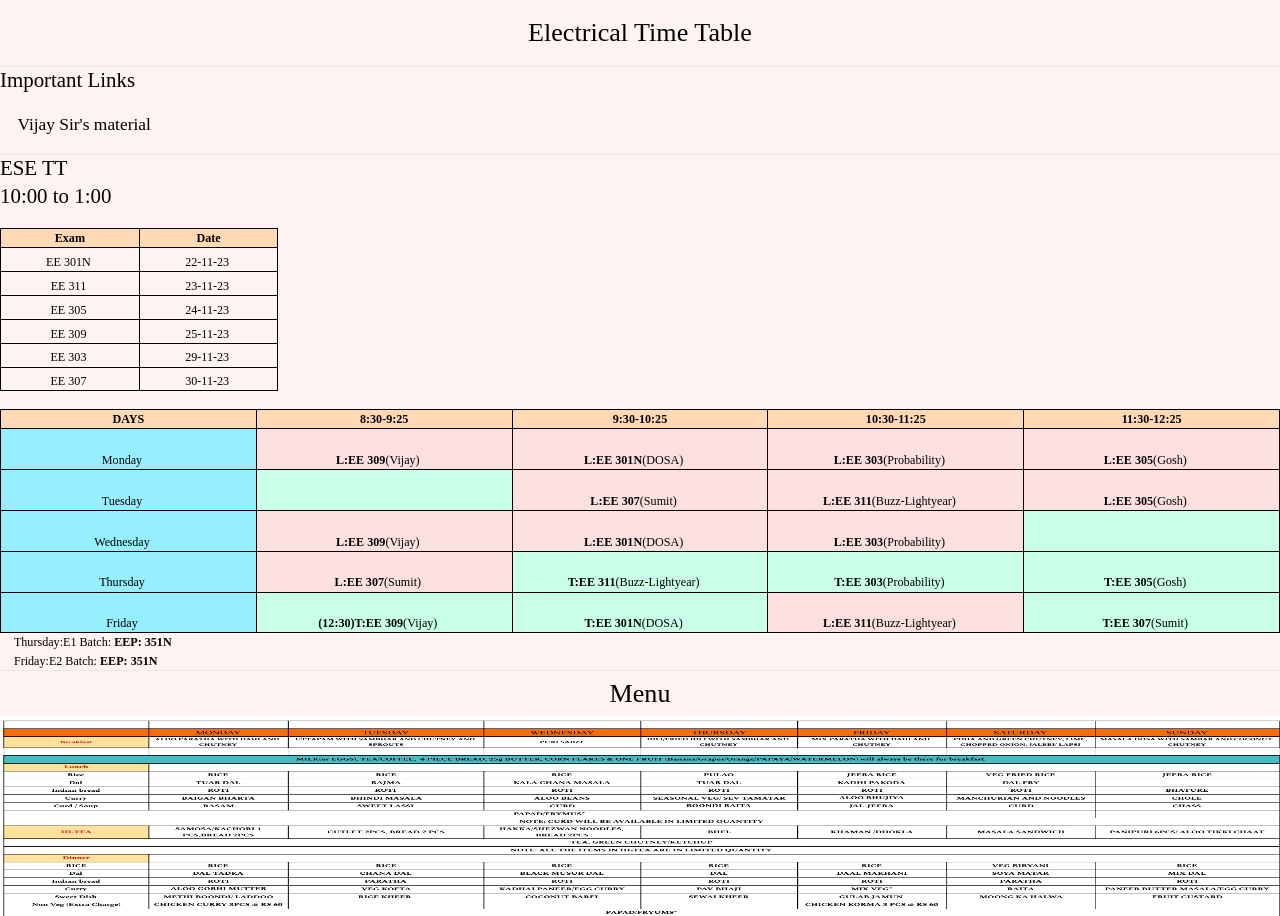
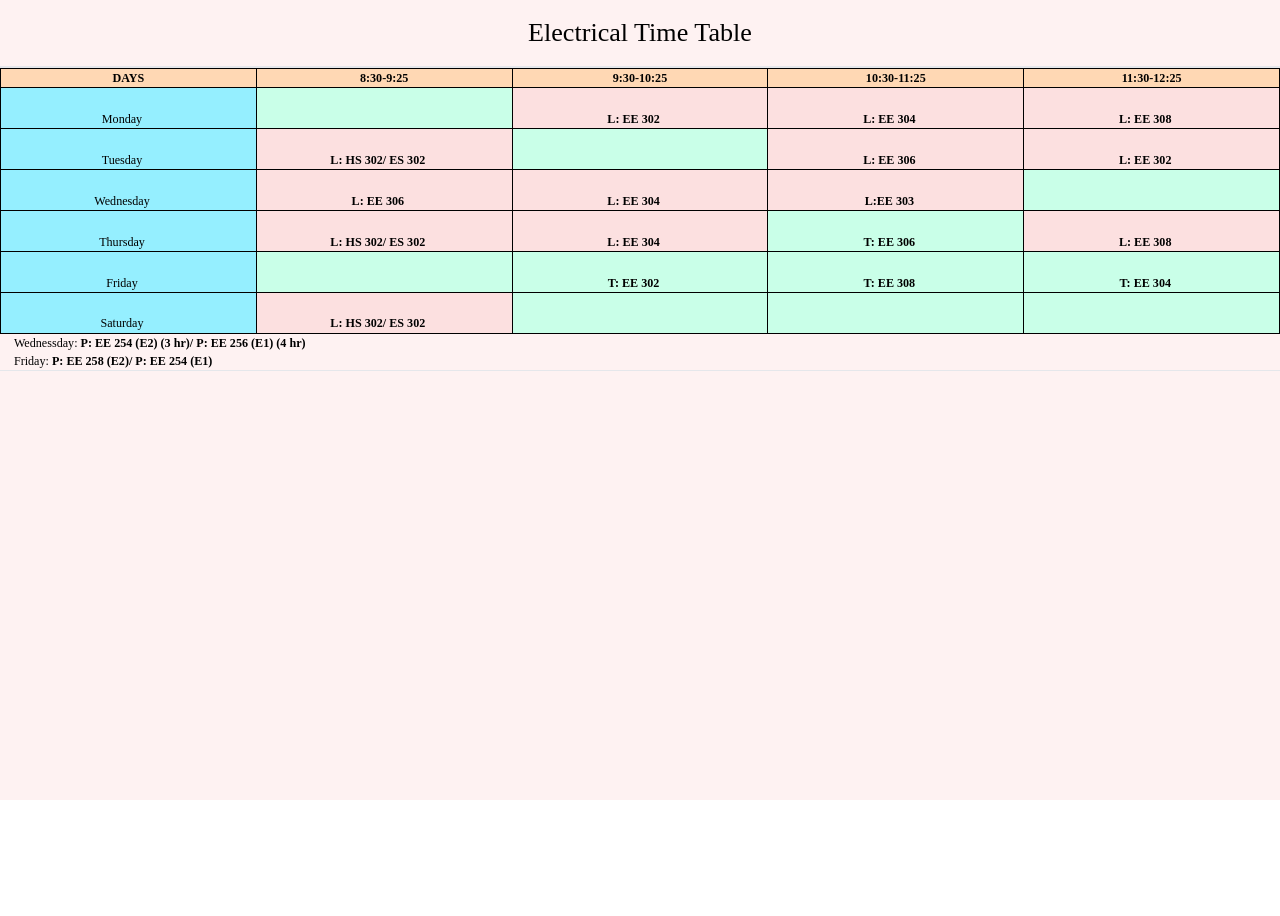
Before and after one commit to Shuffled720/2023-24-TT, a Next.js app: page / in a window 1280 px wide. After the commit the page ends 800 px from the top, so only its background shows below. Built offline with nearby package versions, Linux system fonts and the light colour scheme; a web font is replaced by a local one.

Commit message:
data updated

```diff
--- a/app/page.js
+++ b/app/page.js
@@ -13,13 +13,13 @@ export default function Home() {
       <div className="h-screen bg-red-50">
         <Header />
         <hr />
-        <Links />
+        {/* <Links /> */}
         <hr />
         {/* <TodaySchedule /> */}
-        <ExamTT />
+        {/* <ExamTT /> */}
         <FullWeekTT />
         <hr />
-        <Menu />
+        {/* <Menu /> */}
         <Footer />
       </div >
     </main>
--- a/components/FullWeekTT.jsx
+++ b/components/FullWeekTT.jsx
@@ -30,8 +30,8 @@ const FullWeekTT = () => {
                         </tbody>
                     </table>
                     <div className='px-4'>
-                        <h1>Thursday:E1 Batch: <span className='font-bold'>EEP: 351N</span></h1>
-                        <h1>Friday:E2 Batch: <span className='font-bold'>EEP: 351N</span></h1>
+                        <h1>Wednessday: <span className='font-bold'>P: EE 254 (E2) (3 hr)/ P: EE 256 (E1) (4 hr)</span></h1>
+                        <h1>Friday: <span className='font-bold'>P: EE 258 (E2)/ P: EE 254 (E1)</span></h1>
                     </div>
                 </div>
             </section>
--- a/helper/data.json
+++ b/helper/data.json
@@ -1,64 +1,64 @@
 {
     "tt": {
         "Monday": [
-            {
-                "title": "L:EE 309",
-                "type": "Lecture",
-                "teacher": "(Vijay)"
-            },
-            {
-                "title": "L:EE 301N",
-                "type": "Lecture",
-                "teacher": "(DOSA)"
-            },
-            {
-                "title": "L:EE 303",
-                "type": "Lecture",
-                "teacher": "(Probability)"
-            },
-            {
-                "title": "L:EE 305",
-                "type": "Lecture",
-                "teacher": "(Gosh)"
-            }
-        ],
-        "Tuesday": [
             {
                 "title": "",
                 "type": "",
                 "teacher": ""
             },
             {
-                "title": "L:EE 307",
+                "title": "L: EE 302",
                 "type": "Lecture",
-                "teacher": "(Sumit)"
+                "teacher": ""
             },
             {
-                "title": "L:EE 311",
+                "title": "L: EE 304",
                 "type": "Lecture",
-                "teacher": "(Buzz-Lightyear)"
+                "teacher": ""
             },
             {
-                "title": "L:EE 305",
+                "title": "L: EE 308",
                 "type": "Lecture",
-                "teacher": "(Gosh)"
+                "teacher": ""
+            }
+        ],
+        "Tuesday": [
+            {
+                "title": "L: HS 302/ ES 302",
+                "type": "Lecture",
+                "teacher": ""
+            },
+            {
+                "title": "",
+                "type": "",
+                "teacher": ""
+            },
+            {
+                "title": "L: EE 306",
+                "type": "Lecture",
+                "teacher": ""
+            },
+            {
+                "title": "L: EE 302",
+                "type": "Lecture",
+                "teacher": ""
             }
         ],
         "Wednesday": [
             {
-                "title": "L:EE 309",
+                "title": "L: EE 306",
                 "type": "Lecture",
-                "teacher": "(Vijay)"
+                "teacher": ""
             },
             {
-                "title": "L:EE 301N",
+                "title": "L: EE 304",
                 "type": "Lecture",
-                "teacher": "(DOSA)"
+                "teacher": ""
             },
             {
                 "title": "L:EE 303",
                 "type": "Lecture",
-                "teacher": "(Probability)"
+                "teacher": ""
             },
             {
                 "title": "",
@@ -68,55 +68,69 @@
         ],
         "Thursday": [
             {
-                "title": "L:EE 307",
+                "title": "L: HS 302/ ES 302",
                 "type": "Lecture",
-                "teacher": "(Sumit)"
+                "teacher": ""
             },
             {
-                "title": "T:EE 311",
-                "type": "Tutorial",
-                "teacher": "(Buzz-Lightyear)"
+                "title": "L: EE 304",
+                "type": "Lecture",
+                "teacher": ""
             },
             {
-                "title": "T:EE 303",
+                "title": "T: EE 306",
                 "type": "Tutorial",
-                "teacher": "(Probability)"
+                "teacher": ""
             },
             {
-                "title": "T:EE 305",
-                "type": "Tutorial",
-                "teacher": "(Gosh)"
+                "title": "L: EE 308",
+                "type": "Lecture",
+                "teacher": ""
             }
         ],
         "Friday": [
             {
-                "title": "(12:30)T:EE 309",
-                "type": "Tutorial",
-                "teacher": "(Vijay)"
+                "title": "",
+                "type": "",
+                "teacher": ""
             },
             {
-                "title": "T:EE 301N",
+                "title": "T: EE 302",
                 "type": "Tutorial",
-                "teacher": "(DOSA)"
+                "teacher": ""
             },
             {
-                "title": "L:EE 311",
-                "type": "Lecture",
-                "teacher": "(Buzz-Lightyear)"
+                "title": "T: EE 308",
+                "type": "Tutorial",
+                "teacher": ""
             },
             {
-                "title": "T:EE 307",
+                "title": "T: EE 304",
                 "type": "Tutorial",
-                "teacher": "(Sumit)"
+                "teacher": ""
+            }
+        ],
+        "Saturday": [
+            {
+                "title": "L: HS 302/ ES 302",
+                "type": "Lecture",
+                "teacher": ""
+            },
+            {
+                "title": "",
+                "type": "",
+                "teacher": ""
+            },
+            {
+                "title": "",
+                "type": "",
+                "teacher": ""
+            },
+            {
+                "title": "",
+                "type": "",
+                "teacher": ""
             }
         ]
-    },
-    "ese": {
-        "EE 301N": "22-11-23",
-        "EE 311": "23-11-23",
-        "EE 305": "24-11-23",
-        "EE 309": "25-11-23",
-        "EE 303": "29-11-23",
-        "EE 307": "30-11-23"
     }
 }
```
